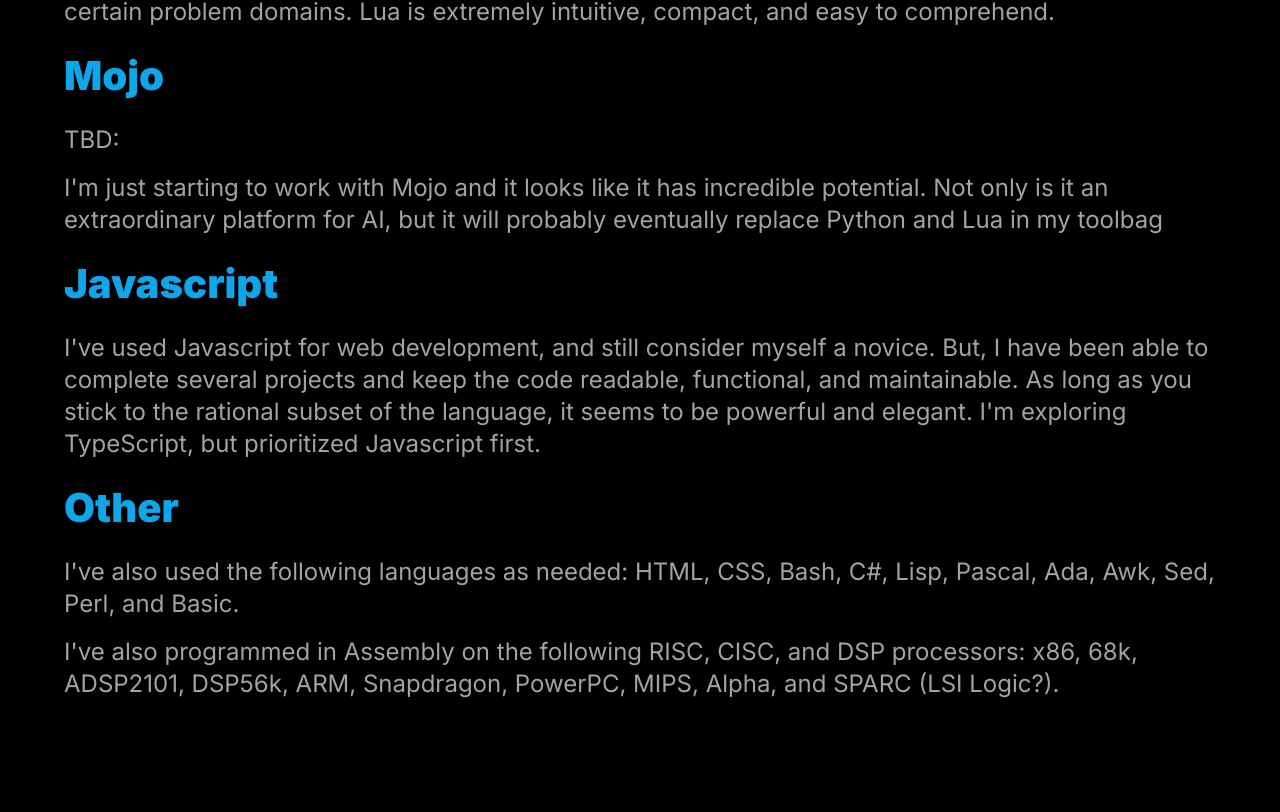
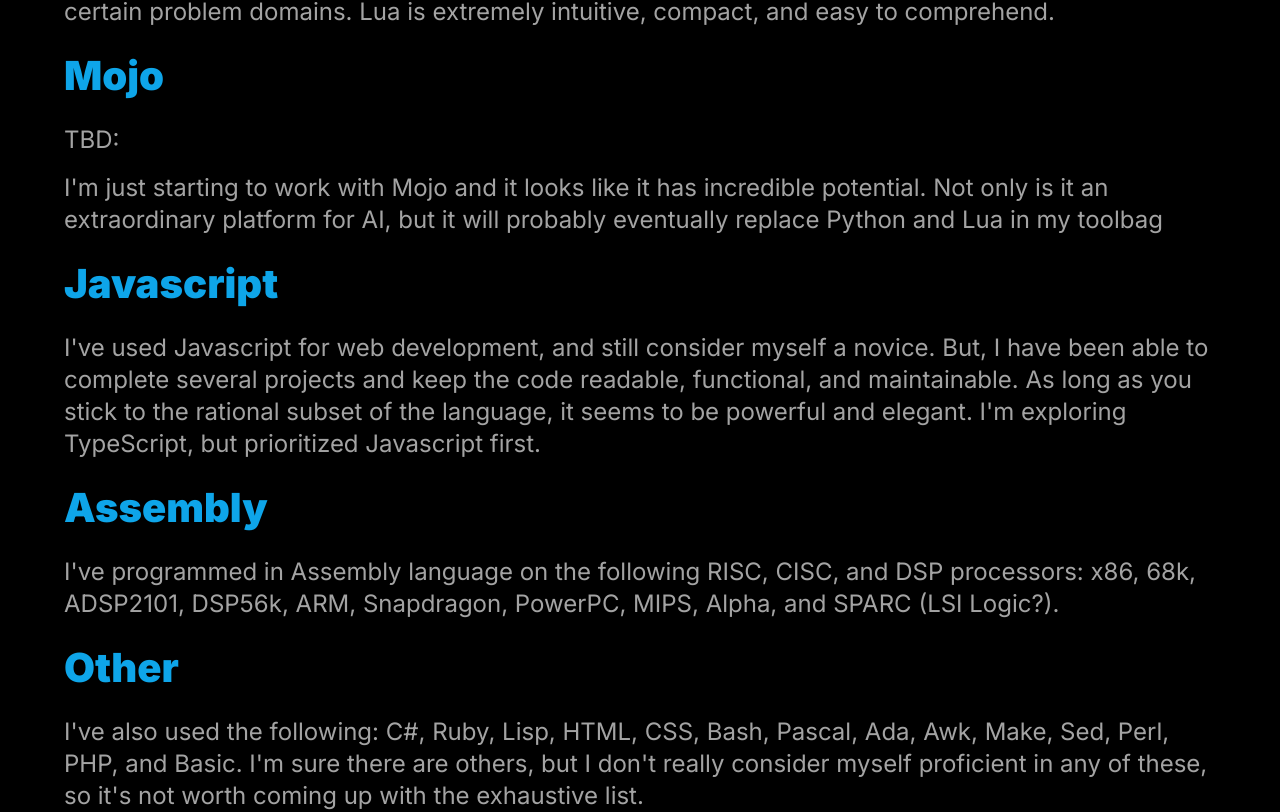
Before and after one commit to veryoddthomas/about, a Next.js app: page /languages in a window 1280 px wide. Shown: the part 1054-1866 px from the top of the page. Before the commit the page ends 1754 px from the top, so only its background shows below. Built offline with nearby package versions, Linux system fonts and the light colour scheme.

Commit message:
Add assembly language section

```diff
--- a/app/assets/index.js
+++ b/app/assets/index.js
@@ -38,6 +38,8 @@ import lua from "./lua.png";
 import rust from "./tech/rust-logo-512x512.png";
 import mojo from "./tech/mojo-1.png";
 import code from "./tech/generic-code.png";
+import gears from "./tech/gears.png"
+import asm from "./tech/asm.png"
 
 
 export {
@@ -77,4 +79,6 @@ export {
   rust,
   mojo,
   code,
+  gears,
+  asm,
 };
--- a/app/data/languages.js
+++ b/app/data/languages.js
@@ -5,7 +5,9 @@ import {
   rust,
   mojo,
   javascript,
-  code
+  code,
+  gears,
+  asm,
 } from "../assets";
 
 const languages = [
@@ -96,18 +98,30 @@ TypeScript, but prioritized Javascript first.
     ]
   },
   {
+    title: "Assembly",
+    icon: asm,
+    id: "Assembly",
+    desc: [
+      `
+I've programmed in Assembly language on the following RISC, CISC, and DSP processors:
+x86, 68k, ADSP2101, DSP56k, ARM, Snapdragon, PowerPC, MIPS, Alpha, and SPARC (LSI Logic?).
+      `,
+    ]
+  }, {
     title: "Other",
     icon: code,
     id: "other",
     desc: [
       `
-I've also used the following languages as needed:
-HTML, CSS, Bash, C#, Lisp, Pascal, Ada, Awk, Sed, Perl, and Basic.
+I've also used the following:
+C#, Ruby, Lisp, HTML, CSS, Bash, Pascal, Ada, Awk, Make, Sed, Perl, PHP, and Basic.  I'm sure
+there are others, but I don't really consider myself proficient
+in any of these, so it's not worth coming up with the exhaustive list.
       `,
-      `
-I've also programmed in Assembly on the following RISC, CISC, and DSP processors:
-x86, 68k, ADSP2101, DSP56k, ARM, Snapdragon, PowerPC, MIPS, Alpha, and SPARC (LSI Logic?).
-      `,
+      //       `
+      // I've also programmed in Assembly on the following RISC, CISC, and DSP processors:
+      // x86, 68k, ADSP2101, DSP56k, ARM, Snapdragon, PowerPC, MIPS, Alpha, and SPARC (LSI Logic?).
+      //       `,
     ]
   },
 ];
--- a/app/languages/page.js
+++ b/app/languages/page.js
@@ -49,7 +49,7 @@ export default function Languages() {
         The same is true for technology stacks in general.
         </p> */}
 
-        <div className='flex flex-row mt-6 text-tertiary-light text-2xl '>
+        <div className='flex flex-row mt-6 text-primary-light font-bold text-2xl '>
           {/* <div className='flex flex-row'> */}
           <div className='space-x-8'>
             {languages.map((language, index) => (
```
Also changed, not shown: app/assets/tech/asm.png (added), app/assets/tech/gears.png (added).
